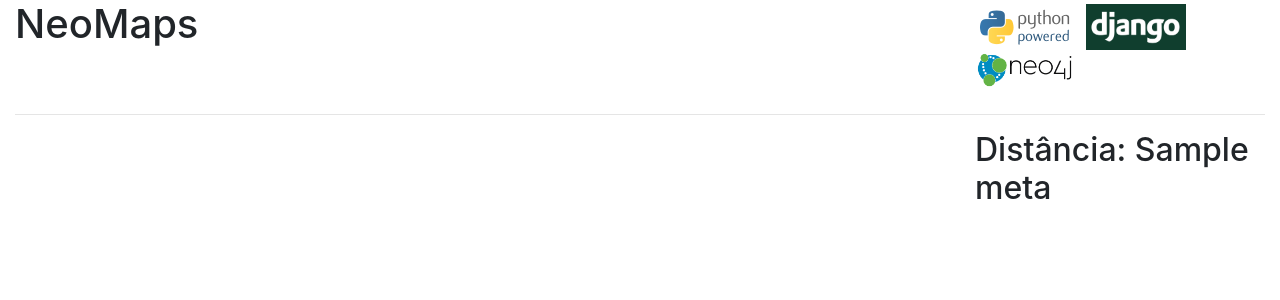
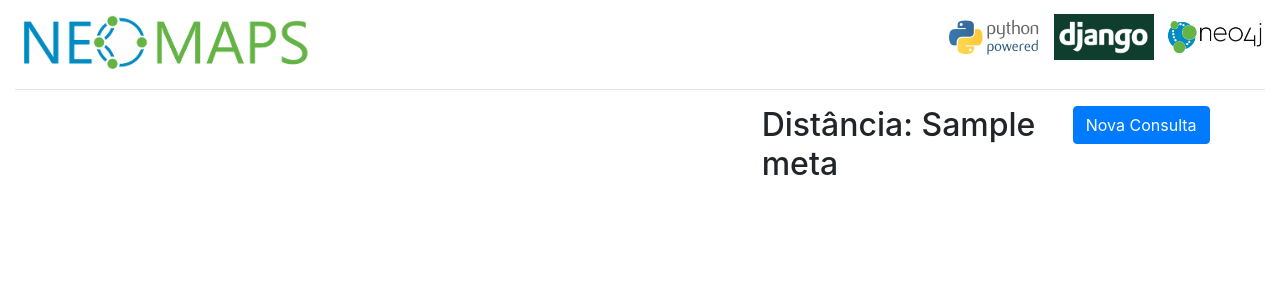
Before and after one commit to TamaWilson/NeoMaps, a Django app: template templates/paths/results.html in a window 1280 px wide. Shown: the top 300 px of the page. Run offline with Django 3.2, Linux system fonts and the light colour scheme; the template is opened without the code that fills it: most values are stand-ins (such as "Sample title", 1, 10 or a date in 2020); some libraries are stand-ins or nearby versions.

Commit message:
Ajustes para produção
Ajustes finais para produção. Incluido Heatline e novo layout.

```diff
--- a/NeoMaps/settings.py
+++ b/NeoMaps/settings.py
@@ -126,8 +126,8 @@ STATICFILES_DIRS = (
                os.path.join(BASE_DIR,'static'), # if your static files folder is named "staticfiles"
 )
 
-#config.DATABASE_URL = 'bolt://neo4j:neo4@localhost:7687'  # default
-config.DATABASE_URL = 'bolt://neo4j:rashion@localhost:7687'  # default
+config.DATABASE_URL = 'bolt://neo4j:neo4@localhost:7687'  # default
+
 config.ENCRYPTED_CONNECTION = False
 
 LEAFLET_CONFIG = {
--- a/paths/views.py
+++ b/paths/views.py
@@ -54,6 +54,9 @@ def results(request):
 
         max, meta = db.cypher_query(query)
 
+        if max[0][0] < 10:
+            max[0][0] = 10
+
         hotline = '[{0},{1},0],'.format(start[0],start[1])
 
         for node in nodes:
--- /dev/null
+++ b/requirements.txt
@@ -0,0 +1,6 @@
+neomodel==3.2.5
+Django==2.0.3
+beautifulsoup4==4.6.0
+osmread==0.2
+py2neo==4.0.0b9
+vincenty==0.1.4
--- a/templates/paths/results.html
+++ b/templates/paths/results.html
@@ -2,6 +2,9 @@
 {% load leaflet_tags %}
 <html>
 <head>
+
+  <link rel="shortcut icon" type="image/png"
+          href="{% static 'images/favicon.png' %}"/>
 	<title>NeoMaps</title>
 
 	<meta charset="utf-8">
@@ -17,8 +20,8 @@
 	<style>
 
 		.leaflet-container {  /* all maps */
-			width:  1200px;
-			height: 700px;
+			width:  100%;
+			height: 100%;
 		}
 
 		#specialbigmap {
@@ -29,12 +32,12 @@
 
 </head>
 <body>
-<div class="container-fluid">
+<div class="container-fluid" style="margin-top: 10px">
 	<div class="row">
-		<div class="col-md-9">
-			<h1>NeoMaps</h1>
-		</div>
-		<div class="col-md-3"><h1>
+		 <div class="col-md-7 col-sm-7">
+	<img src="{%  static "images/neomaps.png" %}" style="width:300px"/>
+		 </div>
+		<div class="col-md-5 col-sm-5" style="text-align: right;"><h1>
 			<img src="{%  static "images/python-powered-w-200x80.png" %}" style="width:100px"/>
 			<img src="{%  static "images/django_logo.png" %}" style="width:100px"/>
 			<img src="{%  static "images/neo4j_logo.png" %}" style="width:100px"/>
@@ -44,11 +47,18 @@
 	<hr/>
 
 	<div class="row">
-		<div class="col-md-9">
+		<div class="col-md-7">
 			{% leaflet_map "mapid" callback="main_map_init" %}
 		</div>
-		<div class="col-md-3">
-			<h2>Distância: {{ meta }} </h2>
+		<div class="col-md-5">
+			<div class="row">
+				<div class="col-md-7">
+					<h2>Distância: {{ meta }} </h2>
+				</div>
+				<div class="col-md-5" s>
+					<a  class="btn btn-primary" href="/" role="button">Nova Consulta</a>
+				</div>
+			</div>
 		</div>
 	</div>
 
```
Also changed, not shown: templates/paths/index.html (+27 -6 lines), templates/paths/teste.html (+10 -8 lines), static/images/favicon.png (added), static/images/load.gif (added), static/images/neomaps.PNG (added).
